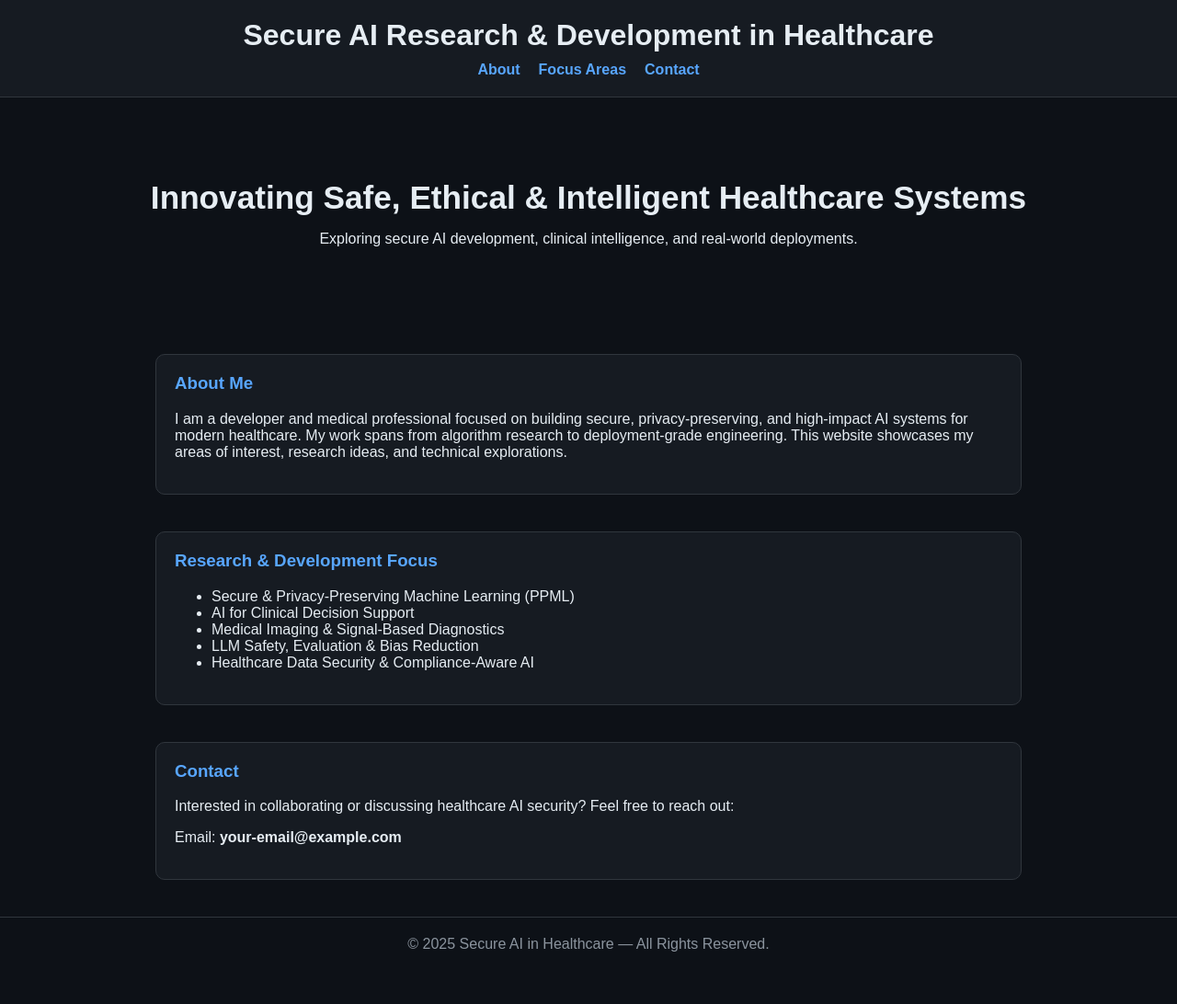
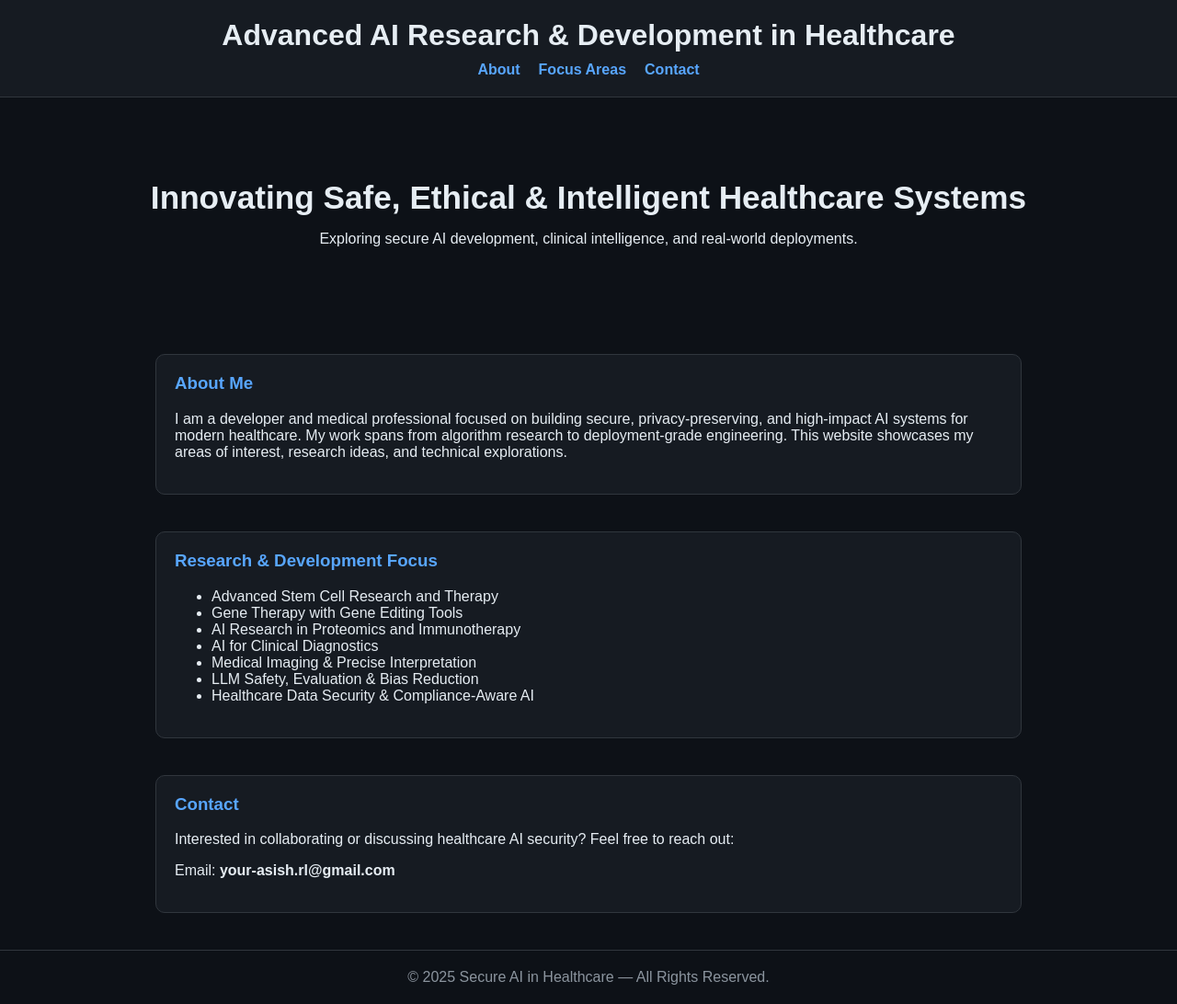
Before and after one commit to asishrl/asishrl.github.io, a plain HTML site: page index.html in a window 1280 px wide. Shown: the whole page at 92% size. Before the commit the page ends 1056 px from the top, so only its background shows below. Drawn offline with Linux system fonts and the light colour scheme.

Commit message:
Update index.html

```diff
--- a/index.html
+++ b/index.html
@@ -63,7 +63,7 @@
 </head>
 <body>
   <header>
-    <h1>Secure AI Research & Development in Healthcare</h1>
+    <h1>Advanced AI Research & Development in Healthcare</h1>
     <nav>
       <a href="#about">About</a>
       <a href="#focus">Focus Areas</a>
@@ -88,9 +88,11 @@
   <section class="section" id="focus">
     <h3>Research & Development Focus</h3>
     <ul>
-      <li>Secure & Privacy-Preserving Machine Learning (PPML)</li>
-      <li>AI for Clinical Decision Support</li>
-      <li>Medical Imaging & Signal-Based Diagnostics</li>
+      <li>Advanced Stem Cell Research and Therapy</li>
+      <li>Gene Therapy with Gene Editing Tools</li>
+      <li>AI Research in Proteomics and Immunotherapy</li>
+      <li>AI for Clinical Diagnostics</li>
+      <li>Medical Imaging & Precise Interpretation</li>
       <li>LLM Safety, Evaluation & Bias Reduction</li>
       <li>Healthcare Data Security & Compliance-Aware AI</li>
     </ul>
@@ -101,7 +103,7 @@
     <p>
       Interested in collaborating or discussing healthcare AI security? Feel free to reach out:
     </p>
-    <p>Email: <strong>your-email@example.com</strong></p>
+    <p>Email: <strong>your-asish.rl@gmail.com</strong></p>
   </section>
 
   <footer>
```
